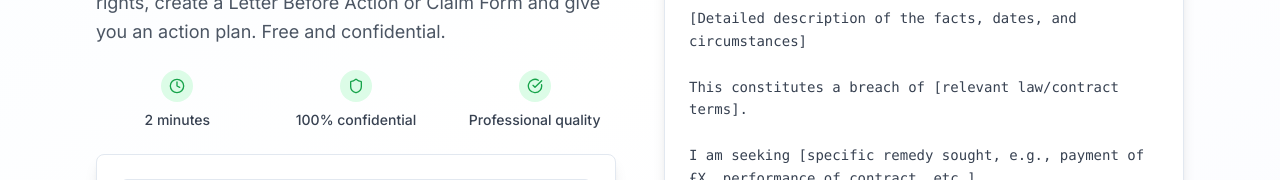
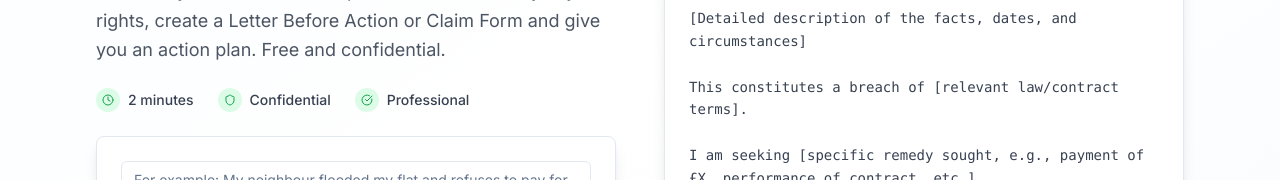
Before and after one commit to Kosh1/uk-ai-lawsuit-generator, a Next.js app: page / in a window 1280 px wide. Shown: the part 469-649 px from the top of the page. Built offline with nearby package versions, Linux system fonts and the light colour scheme; no server answers.

Commit message:
New Design

```diff
--- a/components/hero-section.tsx
+++ b/components/hero-section.tsx
@@ -55,24 +55,24 @@ export function HeroSection({ config, utm, landingType }: HeroSectionProps) {
             </div>
 
             {/* Features */}
-            <div className="grid grid-cols-3 gap-4">
-              <div className="flex flex-col items-center text-center">
-                <div className="w-8 h-8 rounded-full bg-green-100 dark:bg-green-900/30 flex items-center justify-center mb-2">
-                  <Clock className="w-4 h-4 text-green-600 dark:text-green-400" />
+            <div className="flex flex-wrap gap-6">
+              <div className="flex items-center gap-2">
+                <div className="w-6 h-6 rounded-full bg-green-100 dark:bg-green-900/30 flex items-center justify-center flex-shrink-0">
+                  <Clock className="w-3 h-3 text-green-600 dark:text-green-400" />
                 </div>
-                <span className="text-sm font-medium text-gray-700 dark:text-gray-300">2 minutes</span>
+                <span className="text-sm font-medium text-gray-700 dark:text-gray-300 whitespace-nowrap">2 minutes</span>
               </div>
-              <div className="flex flex-col items-center text-center">
-                <div className="w-8 h-8 rounded-full bg-green-100 dark:bg-green-900/30 flex items-center justify-center mb-2">
-                  <Shield className="w-4 h-4 text-green-600 dark:text-green-400" />
+              <div className="flex items-center gap-2">
+                <div className="w-6 h-6 rounded-full bg-green-100 dark:bg-green-900/30 flex items-center justify-center flex-shrink-0">
+                  <Shield className="w-3 h-3 text-green-600 dark:text-green-400" />
                 </div>
-                <span className="text-sm font-medium text-gray-700 dark:text-gray-300">100% confidential</span>
+                <span className="text-sm font-medium text-gray-700 dark:text-gray-300 whitespace-nowrap">Confidential</span>
               </div>
-              <div className="flex flex-col items-center text-center">
-                <div className="w-8 h-8 rounded-full bg-green-100 dark:bg-green-900/30 flex items-center justify-center mb-2">
-                  <CheckCircle className="w-4 h-4 text-green-600 dark:text-green-400" />
+              <div className="flex items-center gap-2">
+                <div className="w-6 h-6 rounded-full bg-green-100 dark:bg-green-900/30 flex items-center justify-center flex-shrink-0">
+                  <CheckCircle className="w-3 h-3 text-green-600 dark:text-green-400" />
                 </div>
-                <span className="text-sm font-medium text-gray-700 dark:text-gray-300">Professional quality</span>
+                <span className="text-sm font-medium text-gray-700 dark:text-gray-300 whitespace-nowrap">Professional</span>
               </div>
             </div>
 
```
